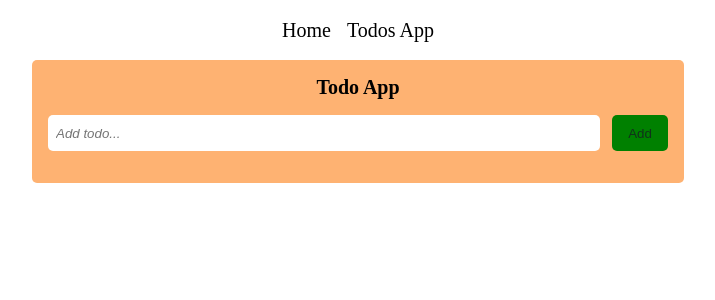
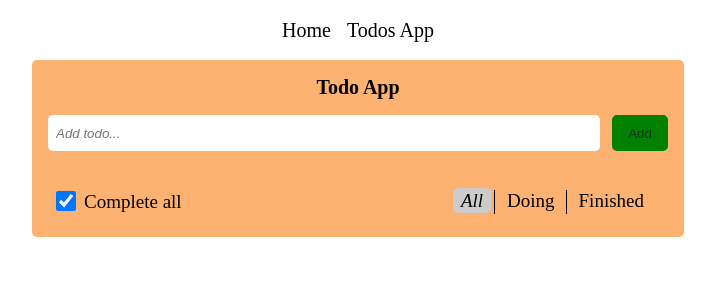
Before and after one commit to trungquan2609/Portfolio, a React (Create React App) app: page /todosapp in a window 1280 px wide. Shown: the top 300 px of the page, without its empty margins (282-997 px from the left). Built offline with nearby package versions, Linux system fonts and the light colour scheme.

Commit message:
todo app ver2

```diff
--- a/src/App.js
+++ b/src/App.js
@@ -1,4 +1,4 @@
-import { BrowserRouter as Router, Routes, Route, Link } from 'react-router-dom';
+import { BrowserRouter as Router, Routes, Route } from 'react-router-dom';
 import routes from './routes';
 import Header from '~/components/Header';
 
--- a/src/components/Header/Header.module.scss
+++ b/src/components/Header/Header.module.scss
@@ -5,7 +5,9 @@
 }
 
 .inner {
-    max-width: 1200px;
+    position: fixed;
+    background-color: white;
+    width: 1200px;
     height: 60px;
     display: flex;
     justify-content: center;
--- a/src/index.js
+++ b/src/index.js
@@ -6,11 +6,11 @@ import GlobalStyles from '~/components/GlobalStyles';
 
 const root = ReactDOM.createRoot(document.getElementById('root'));
 root.render(
-    <React.StrictMode>
-        <GlobalStyles>
-            <App />
-        </GlobalStyles>
-    </React.StrictMode>,
+    // <React.StrictMode>
+    <GlobalStyles>
+        <App />
+    </GlobalStyles>,
+    // </React.StrictMode>,
 );
 
 // If you want to start measuring performance in your app, pass a function
--- a/src/pages/TodosApp/TodosApp.js
+++ b/src/pages/TodosApp/TodosApp.js
@@ -1,4 +1,5 @@
-import { useReducer, useState, useRef, useCallback } from 'react';
+/* eslint-disable no-const-assign */
+import { useReducer, useState, useRef, useCallback, Fragment, useEffect } from 'react';
 import { FontAwesomeIcon } from '@fortawesome/react-fontawesome';
 import { faPenToSquare } from '@fortawesome/free-regular-svg-icons';
 import classNames from 'classnames/bind';
@@ -11,36 +12,46 @@ import styles from './TodosApp.module.scss';
 const cx = classNames.bind(styles);
 
 function TodosApp() {
-    // const storeTodos = JSON.parse(localStorage.getItem('todosList'));
-    // console.log(storeTodos);
     const getStoreTodos = useCallback(() => {
         const storeTodos = JSON.parse(localStorage.getItem('todosList')) || [];
         return storeTodos;
     }, []);
     const [inputAdd, setInput] = useState('');
     const [editInput, setEditInput] = useState('');
+    const [activeTab, setActiveTab] = useState(ACTION.FILTER_ALL);
+    const [isCompleteAllTab, setIsCompleteAllTab] = useState(true);
     const [todos, dispatchTodo] = useReducer(reducerTodo, getStoreTodos());
+    // const [data, setData] = useState(todos);
 
     const inputRef = useRef();
+    const editInputRef = useRef();
+    const completeAllRef = useRef();
+
+    useEffect(() => {
+        if (activeTab !== ACTION.FILTER_FINISHED) {
+            const storeLengthTodo = todos.length;
+            const finishedLengthTodo = todos.filter((todo) => todo.complete === true).length;
+            if (storeLengthTodo === finishedLengthTodo && completeAllRef) {
+                completeAllRef.current.checked = true;
+            } else {
+                completeAllRef.current.checked = false;
+            }
+        }
+    }, [todos, activeTab]);
 
     const handleAdd = () => {
-        if (inputAdd !== '' && !inputAdd.startsWith(' ')) {
+        if (inputAdd.trim() !== '' && !inputAdd.trim().startsWith(' ')) {
             dispatchTodo({ type: ACTION.ADD_TODO, payload: { todo: inputAdd } });
             setInput('');
         } else {
             setInput('');
         }
         inputRef.current.focus();
+        handleActionClick(ACTION.FILTER_ALL);
     };
     const handleSubmitAdd = (e) => {
         e.preventDefault();
-        if (inputAdd !== '' && !inputAdd.startsWith(' ')) {
-            dispatchTodo({ type: ACTION.ADD_TODO, payload: { todo: inputAdd } });
-            setInput('');
-        } else {
-            setInput('');
-        }
-        inputRef.current.focus();
+        handleAdd();
     };
 
     const handleEditSubmit = (e) => {
@@ -53,7 +64,12 @@ function TodosApp() {
     };
 
     const handleEdited = (id) => {
-        dispatchTodo({ type: ACTION.EDITED_TODO, payload: { id, todo: editInput } });
+        if (editInput.trim() !== '' && !editInput.trim().startsWith(' ')) {
+            dispatchTodo({ type: ACTION.EDITED_TODO, payload: { id, todo: editInput } });
+        } else {
+            setEditInput('');
+        }
+        editInputRef.current.focus();
     };
 
     const handleEditCancel = (id) => {
@@ -62,11 +78,21 @@ function TodosApp() {
     };
 
     const handleComplete = (id) => {
-        dispatchTodo({ type: ACTION.COMPLETE_TODO, payload: { id } });
+        dispatchTodo({ type: ACTION.COMPLETE_TODO, activeTab, payload: { id } });
     };
 
     const handleDelete = (id) => {
         dispatchTodo({ type: ACTION.DELETE_TODO, payload: { id } });
+    };
+
+    const handleCompleteAll = () => {
+        dispatchTodo({ type: ACTION.COMPLETE_ALL_TODO, activeTab });
+    };
+
+    const handleActionClick = (action) => {
+        setActiveTab(action);
+        setIsCompleteAllTab(action !== ACTION.FILTER_FINISHED);
+        dispatchTodo({ type: action });
     };
 
     return (
@@ -135,6 +161,7 @@ function TodosApp() {
                                         >
                                             <input
                                                 value={editInput}
+                                                ref={editInputRef}
                                                 autoFocus
                                                 type="text"
                                                 className={cx('edit-input')}
@@ -158,6 +185,46 @@ function TodosApp() {
                         );
                     })}
                 </div>
+                <footer className={cx('footer')}>
+                    <div className={cx('check-all')}>
+                        {isCompleteAllTab && (
+                            <Fragment>
+                                <input
+                                    type="checkbox"
+                                    ref={completeAllRef}
+                                    className={cx('checkbox-todo')}
+                                    onChange={handleCompleteAll}
+                                />
+                                <span
+                                    className={cx('desc')}
+                                    onClick={handleCompleteAll}
+                                >
+                                    Complete all
+                                </span>
+                            </Fragment>
+                        )}
+                    </div>
+                    <div className={cx('action')}>
+                        <span
+                            className={cx('action-item', activeTab === ACTION.FILTER_ALL ? 'active' : '')}
+                            onClick={() => handleActionClick(ACTION.FILTER_ALL)}
+                        >
+                            All
+                        </span>
+                        <span
+                            className={cx('action-item', activeTab === ACTION.FILTER_DOING ? 'active' : '')}
+                            onClick={() => handleActionClick(ACTION.FILTER_DOING)}
+                        >
+                            Doing
+                        </span>
+                        <span
+                            className={cx('action-item', activeTab === ACTION.FILTER_FINISHED ? 'active' : '')}
+                            onClick={() => handleActionClick(ACTION.FILTER_FINISHED)}
+                        >
+                            Finished
+                        </span>
+                    </div>
+                </footer>
             </div>
         </div>
     );
--- a/src/pages/TodosApp/TodosApp.module.scss
+++ b/src/pages/TodosApp/TodosApp.module.scss
@@ -1,6 +1,7 @@
 .wrapper {
     display: flex;
     justify-content: center;
+    margin-top: 60px;
 }
 
 .inner {
@@ -123,3 +124,51 @@
     color: #ccc;
     text-decoration: line-through;
 }
+
+.footer {
+    display: flex;
+    justify-content: space-between;
+    align-items: center;
+    margin-top: 16px;
+    width: 620px;
+    border-radius: 5px;
+}
+.check-all {
+    cursor: pointer;
+    padding: 8px;
+    display: flex;
+}
+.desc {
+    font-size: 1.9rem;
+    padding-left: 8px;
+    user-select: none;
+}
+.action {
+    padding-right: 16px;
+    line-height: 2.2rem;
+}
+.action-item {
+    font-size: 1.9rem;
+    position: relative;
+    padding: 2px 8px;
+    cursor: pointer;
+
+    ~ .action-item {
+        margin-left: 8px;
+
+        &::after {
+            content: '';
+            position: absolute;
+            border-left: 1px solid black;
+            height: 24px;
+            left: -5px;
+        }
+    }
+}
+
+.active {
+    background-color: #ccc;
+    border-radius: 5px;
+    font-style: italic;
+    user-select: none;
+}
--- a/src/pages/TodosApp/action.js
+++ b/src/pages/TodosApp/action.js
@@ -5,4 +5,8 @@ export const ACTION = {
     EDITING_TODO: 'editing_todo',
     EDITED_TODO: 'edited_todo',
     CANCEL_EDIT_TODO: 'cancel_edit_todo',
+    COMPLETE_ALL_TODO: 'complete_all_todo',
+    FILTER_ALL: 'filter_all',
+    FILTER_DOING: 'filter_doing',
+    FILTER_FINISHED: 'filter_finished',
 };
--- a/src/pages/TodosApp/reducer.js
+++ b/src/pages/TodosApp/reducer.js
@@ -1,7 +1,7 @@
 import { ACTION } from './action';
 
 const reducerTodo = (todos, action) => {
-    let todoList;
+    let todoList = JSON.parse(localStorage.getItem('todosList')) || [];
     switch (action.type) {
         case ACTION.ADD_TODO:
             todoList = [...todos, newTodo(action.payload.todo)];
@@ -44,7 +44,7 @@ const reducerTodo = (todos, action) => {
             localStorage.setItem('todosList', JSON.stringify(todoList));
             return todoList;
         case ACTION.COMPLETE_TODO:
-            todoList = todos.map((todo) => {
+            todoList = todoList.map((todo) => {
                 if (todo.id === action.payload.id) {
                     return {
                         ...todo,
@@ -55,7 +55,59 @@ const reducerTodo = (todos, action) => {
                 return todo;
             });
             localStorage.setItem('todosList', JSON.stringify(todoList));
+            switch (action.activeTab) {
+                case ACTION.FILTER_DOING:
+                    todoList = JSON.parse(localStorage.getItem('todosList'));
+                    return todoList.filter((todo) => todo.complete === false);
+                case ACTION.FILTER_FINISHED:
+                    todoList = JSON.parse(localStorage.getItem('todosList'));
+                    return todoList.filter((todo) => todo.complete === true);
+                default:
+                    break;
+            }
             return todoList;
+        case ACTION.COMPLETE_ALL_TODO:
+            const todosLength = todoList.length;
+            const todosCompleteLength = todoList.filter((todo) => todo.complete === true).length;
+            if (todosCompleteLength === todosLength) {
+                todoList = todoList.map((todo) => {
+                    return {
+                        ...todo,
+                        editing: false,
+                        complete: false,
+                    };
+                });
+            } else {
+                todoList = todoList.map((todo) => {
+                    return {
+                        ...todo,
+                        editing: false,
+                        complete: true,
+                    };
+                });
+            }
+
+            localStorage.setItem('todosList', JSON.stringify(todoList));
+            switch (action.activeTab) {
+                case ACTION.FILTER_DOING:
+                    todoList = JSON.parse(localStorage.getItem('todosList'));
+                    return todoList.filter((todo) => todo.complete === false);
+                case ACTION.FILTER_FINISHED:
+                    todoList = JSON.parse(localStorage.getItem('todosList'));
+                    return todoList.filter((todo) => todo.complete === true);
+                default:
+                    break;
+            }
+            return todoList;
+        case ACTION.FILTER_ALL:
+            todoList = JSON.parse(localStorage.getItem('todosList'));
+            return todoList;
+        case ACTION.FILTER_DOING:
+            todoList = JSON.parse(localStorage.getItem('todosList'));
+            return todoList.filter((todo) => todo.complete === false);
+        case ACTION.FILTER_FINISHED:
+            todoList = JSON.parse(localStorage.getItem('todosList'));
+            return todoList.filter((todo) => todo.complete === true);
         default:
             return console.log('wrong action type');
     }
```
